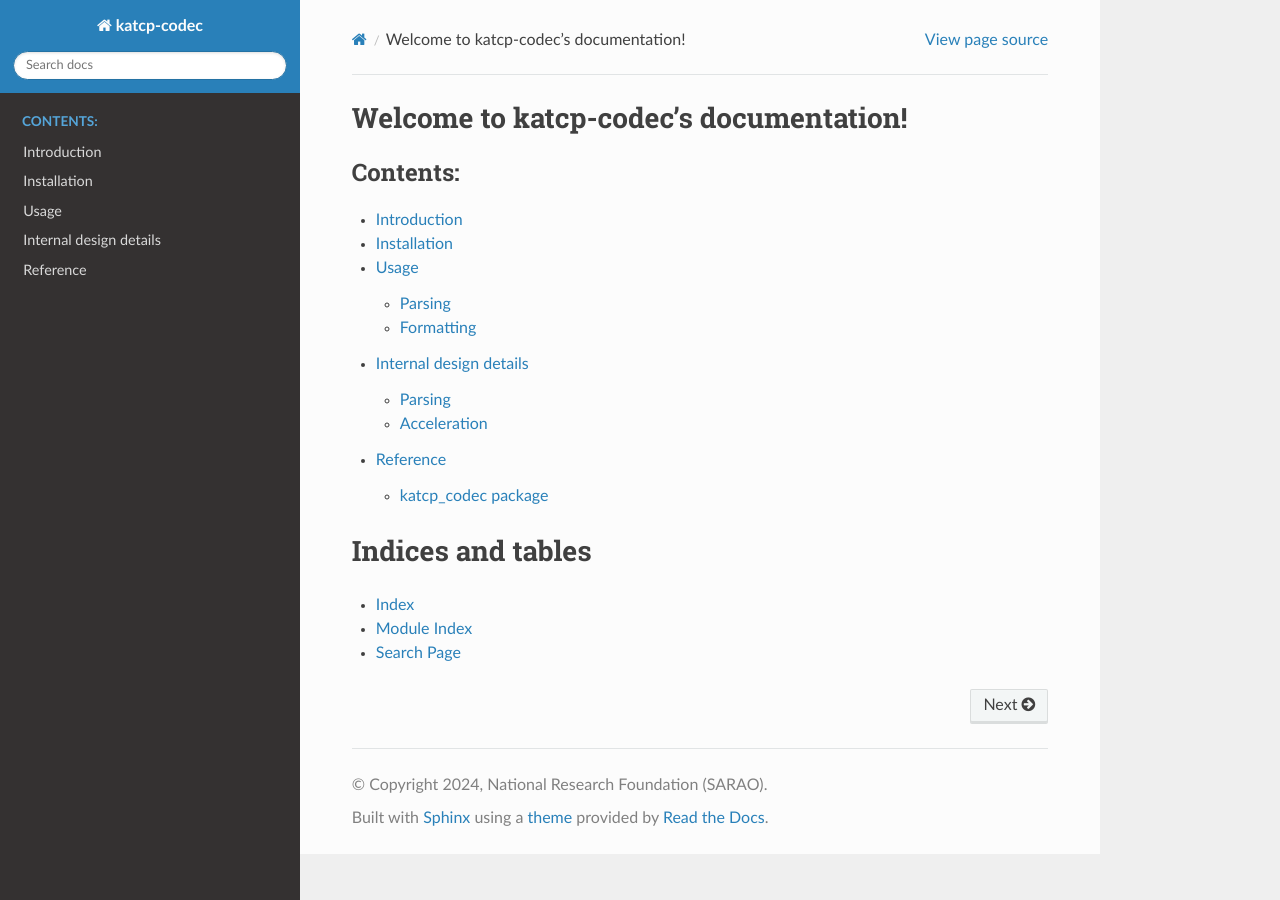
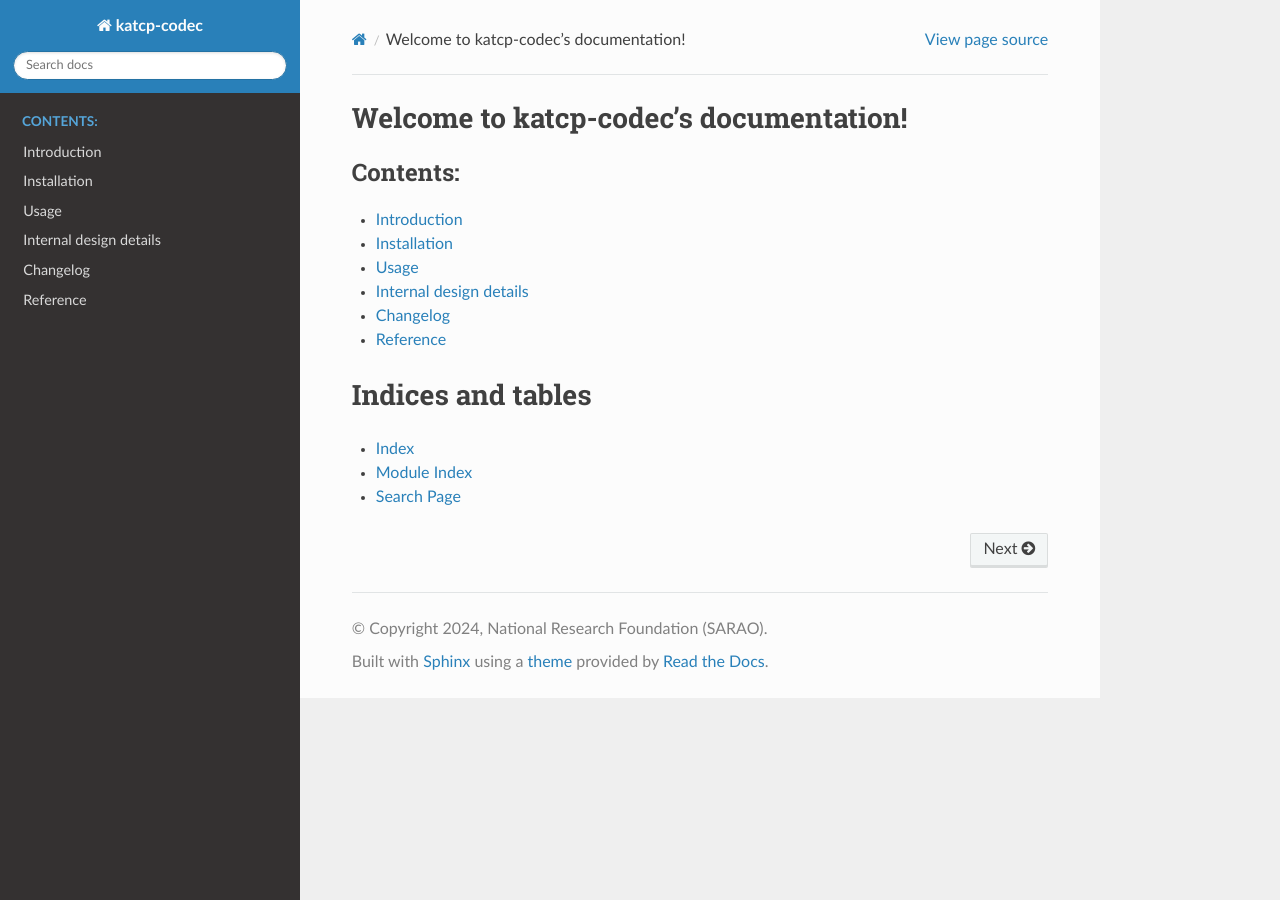
Before and after one commit to ska-sa/katcp-codec, a Sphinx documentation site: the page built from doc/index.rst, in a window 1280 px wide. Built offline with Sphinx 7.4.7 and the Read the Docs theme 2.0.0, drawn with Linux system fonts in a browser that asks for light colours.

Commit message:
Add changelog

```diff
--- /dev/null
+++ b/doc/changelog.rst
@@ -0,0 +1,6 @@
+Changelog
+=========
+
+0.1
+---
+First release
--- a/doc/index.rst
+++ b/doc/index.rst
@@ -7,13 +7,14 @@ Welcome to katcp-codec's documentation!
 =======================================
 
 .. toctree::
-   :maxdepth: 2
+   :maxdepth: 1
    :caption: Contents:
 
    introduction
    installation
    usage
    design
+   changelog
    Reference <modules>
 
 Indices and tables
```
